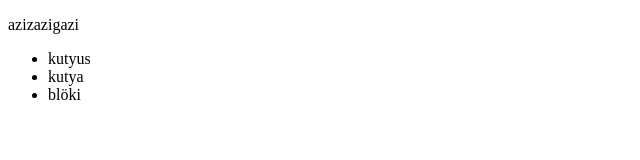
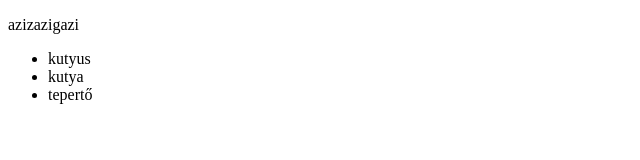
Before and after one commit to vGergelyCkik/elsoVGFA, a plain HTML site: page index.html in a window 1280 px wide. Shown: the full height of the page, 0-640 px from the left. Drawn offline with Linux system fonts and the light colour scheme.

Commit message:
erererer

```diff
--- a/index.html
+++ b/index.html
@@ -13,7 +13,7 @@
     <ul>
         <li>kutyus</li>
         <li>kutya</li>
-        <li>blöki</li>
+        <li>tepertő</li>
     </ul>
 </body>
 </html>
```
